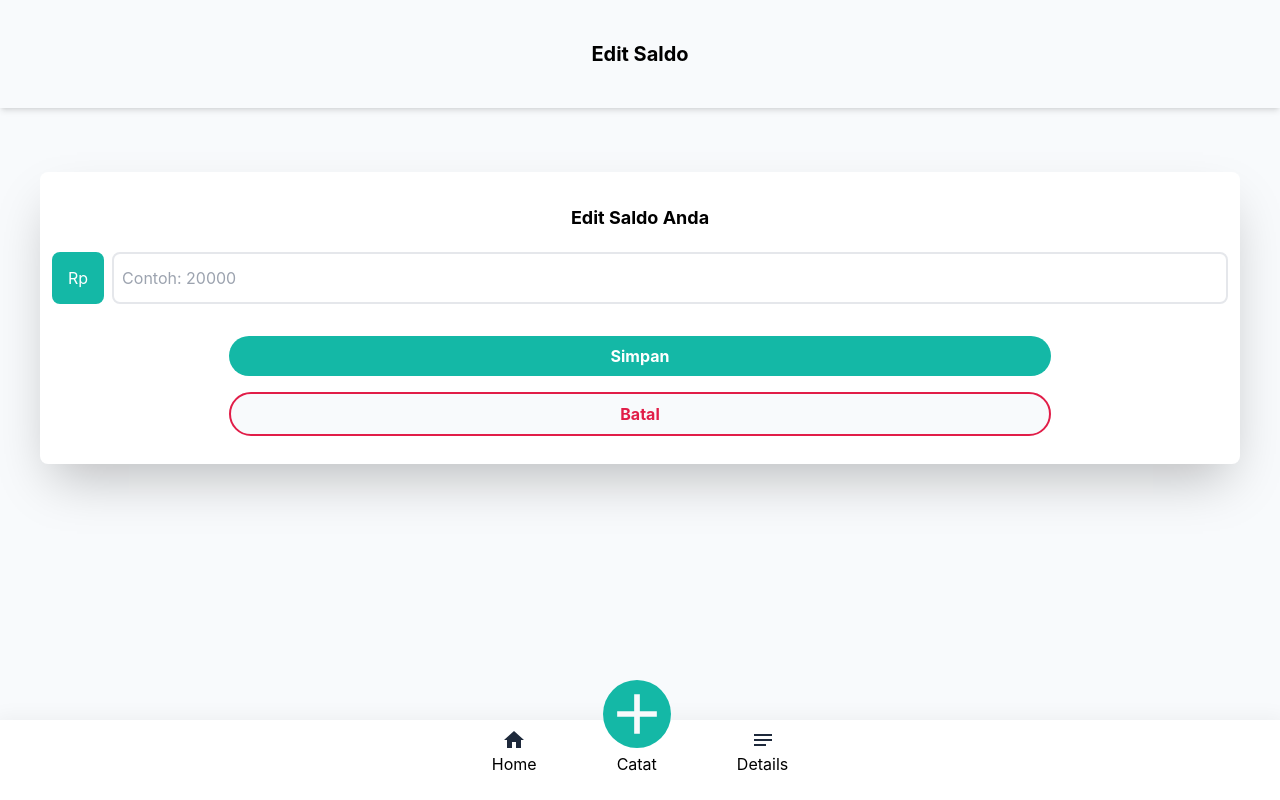
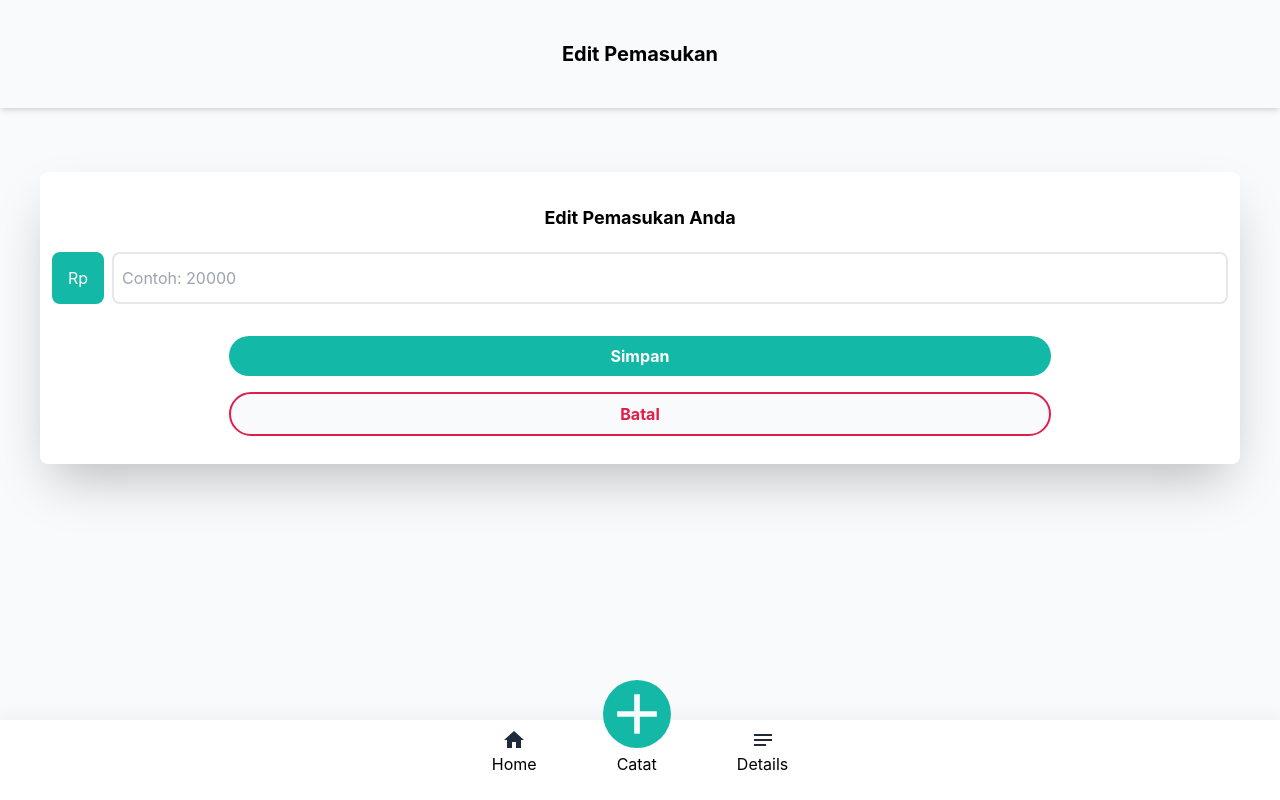
Before and after one commit to aryamuhammad/SimpleExpensesTrackerApp, a React (Vite) app: page /edit-balance in a window 1280 px wide. Built offline with nearby package versions, Linux system fonts and the light colour scheme.

Commit message:
change saldo to pemasukan

```diff
--- a/src/pages/Details.jsx
+++ b/src/pages/Details.jsx
@@ -21,7 +21,7 @@ const Details = () => {
           <h1 className=" font-bold text-xl text-center my-1">Details</h1>
           <div className=" flex justify-between py-1 px-2 gap-x-6">
             <div className="w-1/2 text-center border-b-2 border-teal-500 py-1 cursor-pointer">
-              <h1 className="font-bold text-xl ">Saldo</h1>
+              <h1 className="font-bold text-xl ">Pemasukan</h1>
             </div>
             <div className="w-1/2 text-center py-1 cursor-pointer" onClick={handleClick}>
               <h1 className="font-bold text-xl">Pengeluaran</h1>
--- a/src/pages/DetailsTransaction.jsx
+++ b/src/pages/DetailsTransaction.jsx
@@ -21,7 +21,7 @@ const DetailsTransaction = () => {
           <h1 className=" font-bold text-xl text-center my-1">Details</h1>
           <div className=" flex justify-between py-1 px-2 gap-x-6">
             <div className="w-1/2 text-center py-1 cursor-pointer" onClick={handleClick}>
-              <h1 className="font-bold text-xl">Saldo</h1>
+              <h1 className="font-bold text-xl">Pemasukan</h1>
             </div>
             <div className="w-1/2 text-center py-1 border-b-2 border-teal-500 cursor-pointer">
               <h1 className="font-bold text-xl">Pengeluaran</h1>
--- a/src/pages/EditBalanceForm.jsx
+++ b/src/pages/EditBalanceForm.jsx
@@ -28,7 +28,7 @@ const EditBalanceForm = () => {
       Swal.fire({
         icon: "success",
         title: "Berhasil",
-        text: "Saldo Anda Berhasil Diedit!",
+        text: "Pemasukan Anda Berhasil Diedit!",
         confirmButtonColor: "#009688",
       });
       navigate("/details");
@@ -40,12 +40,12 @@ const EditBalanceForm = () => {
       <Navbar home={false} details={false} />
       <section className="pb-40">
         <div className="px-10 py-10 shadow-md">
-          <h1 className="font-bold text-center text-xl">Edit Saldo</h1>
+          <h1 className="font-bold text-center text-xl">Edit Pemasukan</h1>
         </div>
         <form onSubmit={handleSubmit} className="mt-16">
           <div className="bg-white shadow-2xl mx-10 rounded-lg py-5 px-3">
             <h1 className="font-bold text-center my-3 text-lg">
-              Edit Saldo Anda
+              Edit Pemasukan Anda
             </h1>
             <div className="flex flex-col gap-y-2 py-2">
               {/* <label className="font-semibold">
--- a/src/pages/Home.jsx
+++ b/src/pages/Home.jsx
@@ -30,7 +30,7 @@ const Home = () => {
           </h1>
           <div className="bg-white flex flex-col gap-y-5 px-5 py-5 rounded-lg drop-shadow-lg">
             <div className="flex justify-between">
-              <h1 className="text-slate-900 font-bold">Saldo</h1>
+              <h1 className="text-slate-900 font-bold">Pemasukan</h1>
               <p className="text-slate-900 font-bold">Rp{currentBalance}</p>
             </div>
             <div className="flex justify-between ">
```
